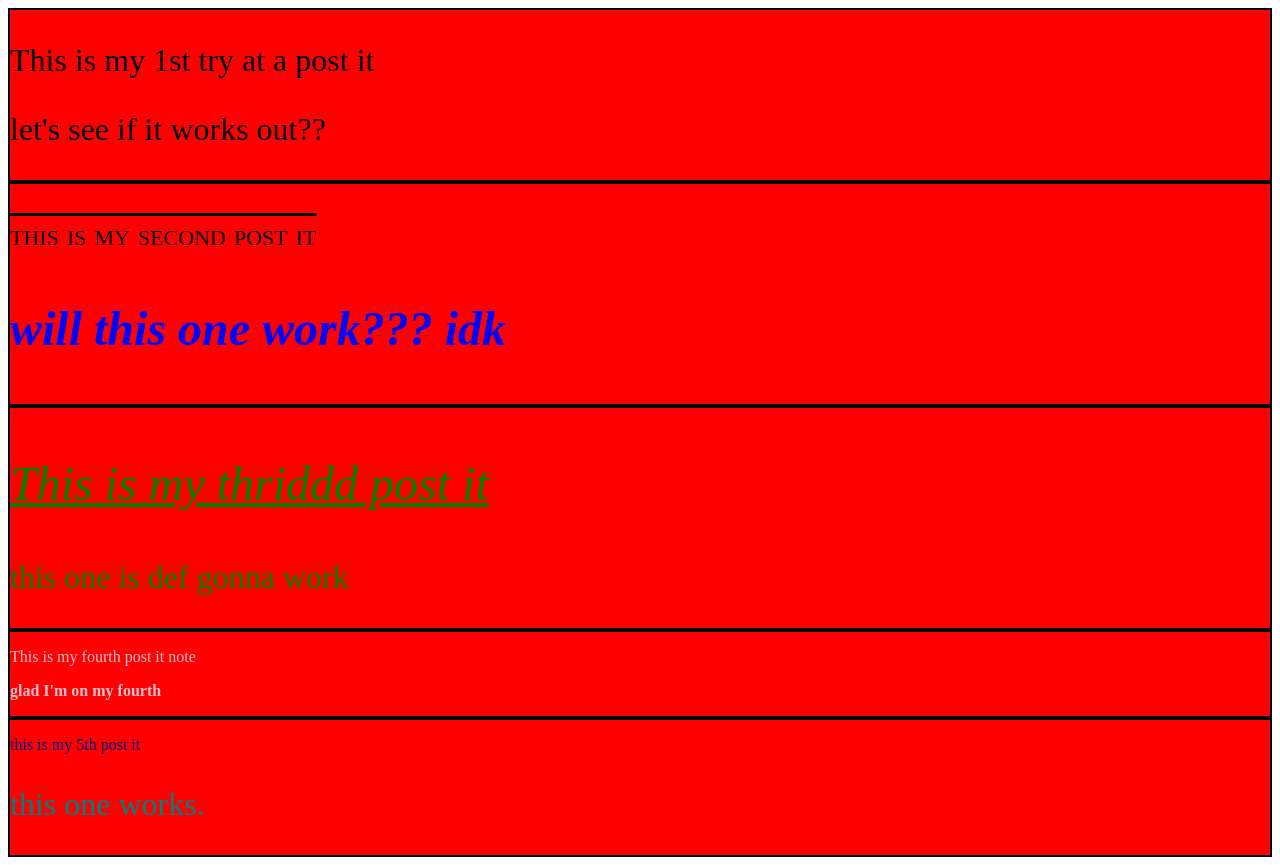
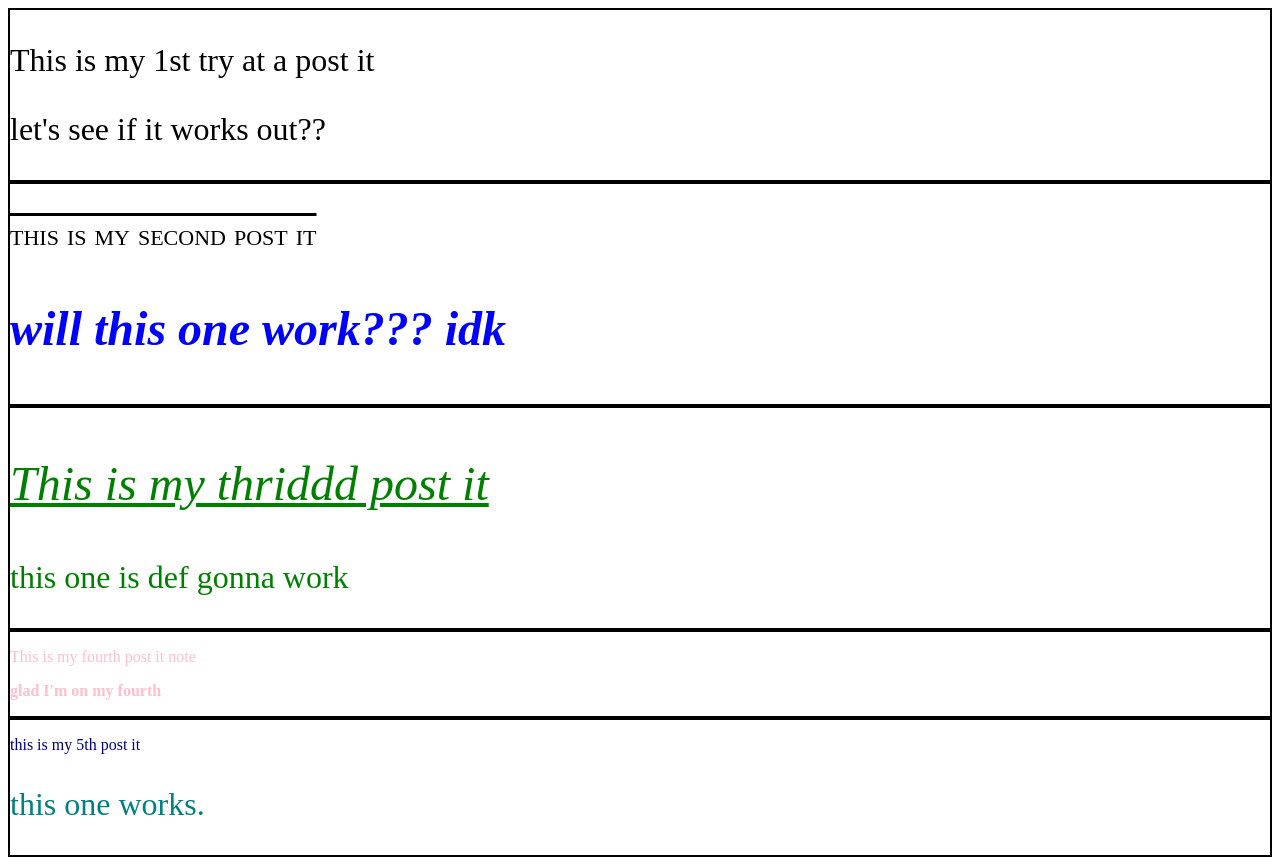
Before and after one commit to abrasof/Unit-4, a plain HTML site: page postitnote.html in a window 1280 px wide. Drawn offline with Linux system fonts and the light colour scheme.

Commit message:
Update postitnote.html

```diff
--- a/postitnote.html
+++ b/postitnote.html
@@ -5,19 +5,29 @@
       <title>Post-it note</title>
       <style>
         div{
-          background-color: red;
+
           width: 300 px;
           length: 300 px;
           border: 2px solid black;
-          margin-left: auto;
-          margin-right: auto;
-          margin-bottom: auto;
-          margin-top: auto;
-          padding-left: auto;
-          padding-right: auto;
-          padding-top: auto;
-          padding-bottom: auto;
+
+
         }
+        .one{
+          backround-color: red;
+        }
+        .two{
+          backround-color: blue;
+        }
+        .three{
+        backround-color: green;
+        }
+        .four{
+          backround-color: pink;
+        }
+        .five{
+          backround-color: orange;
+        }
+
         #red{
           font-size: 2em;
         }
```
